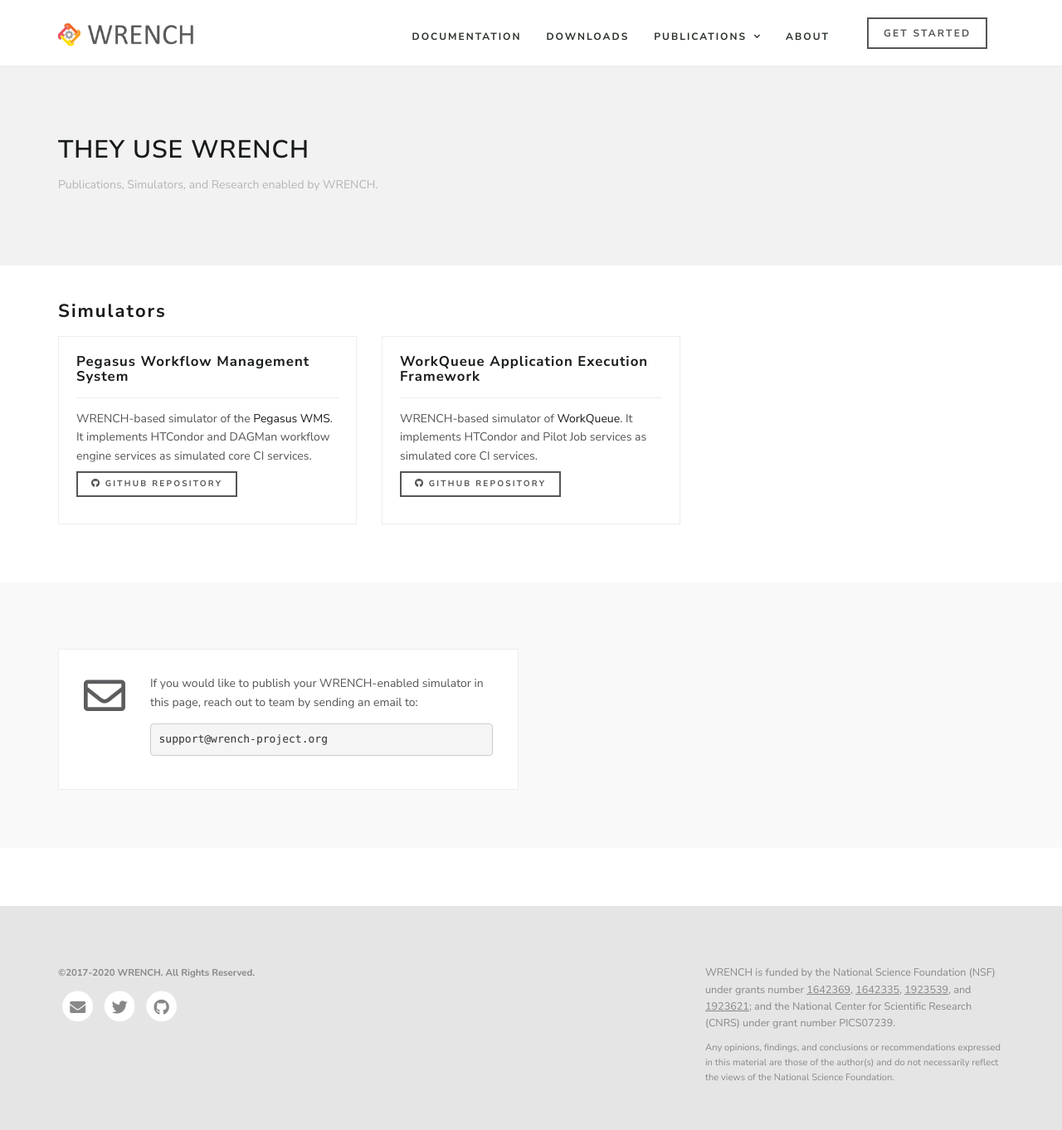
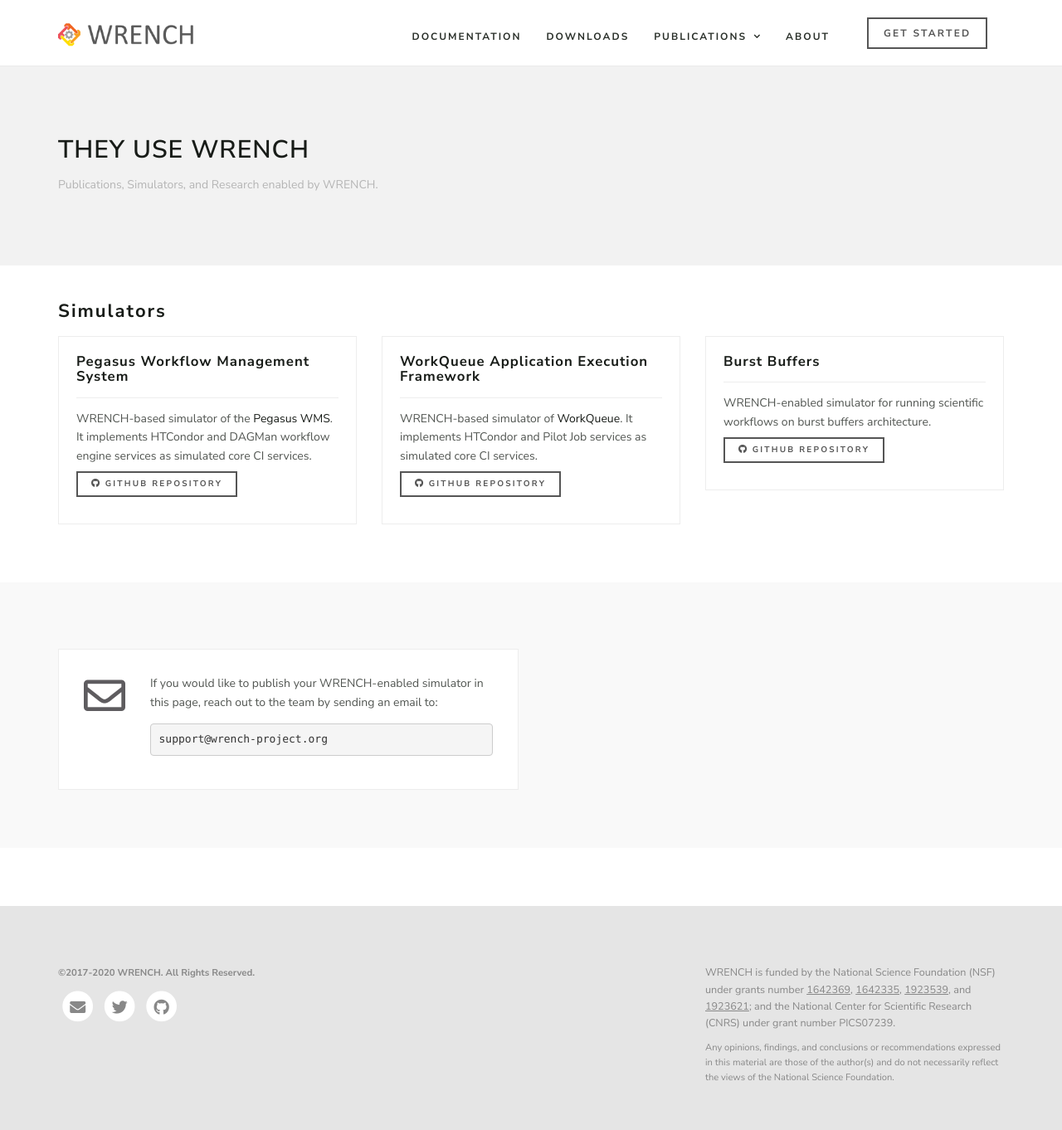
Before and after one commit to wrench-project/wrench-project.github.io, a Jekyll site: the page built from usages.html, in a window 1280 px wide. Shown: the whole page at 83% size. Built offline with Jekyll 4.4.1, drawn with Linux system fonts in a browser that asks for light colours; nearby versions of some CDN libraries.

Commit message:
updating list of simulators

```diff
--- /dev/null
+++ b/_data/usage.yml
@@ -0,0 +1,11 @@
+- name: 'Pegasus Workflow Management System'
+  description: 'WRENCH-based simulator of the <a href="https://pegasus.isi.edu" target="_blank">Pegasus WMS</a>. It implements HTCondor and DAGMan workflow engine services as simulated core CI services.'
+  url: 'https://github.com/wrench-project/pegasus'
+
+- name: 'WorkQueue Application Execution Framework'
+  description: 'WRENCH-based simulator of <a href="https://ccl.cse.nd.edu/software/workqueue/" target="_blank">WorkQueue</a>. It implements HTCondor and Pilot Job services as simulated core CI services.'
+  url: 'https://github.com/wrench-project/workqueue'
+
+- name: 'Burst Buffers'
+  description: 'WRENCH-enabled simulator for running scientific workflows on burst buffers architecture.'
+  url: 'https://github.com/lpottier/workflow-io-bb'
--- a/usages.md
+++ b/usages.html
@@ -28,44 +28,30 @@
     <div class="container">
         <div class="row">
             <div class="col-lg-12 col-md-12 col-sm-12 col-xs-12">
-              <h2>Simulators</h2>
+                <h2>Simulators</h2>
             </div>
         </div>
         <div class="row">
+            {% if site.data.usage.size > 0 %}
+            {% for n in site.data.usage %}
             <div class="col-lg-4 col-md-4 col-sm-4 col-xs-4">
                 <div class="plan-block" style="padding: 1.5em">
                     <div class="plan-header">
-                        <h3>Pegasus Workflow Management System</h3>
+                        <h3>{{ n.name }}</h3>
                     </div>
                     <div class="plan-content">
-                        <p>WRENCH-based simulator of the <a href="https://pegasus.isi.edu" target="_blank">Pegasus WMS</a>.
-                           It implements HTCondor and DAGMan workflow engine services as simulated core CI services.
-                        </p>
+                        <p>{{ n.description }}</p>
                         <p>
-                            <a href="https://github.com/wrench-project/pegasus" target="_blank" class="btn btn-default btn-xs">
+                            <a href="{{ n.url }}" target="_blank"
+                               class="btn btn-default btn-xs">
                                 <i class="fab fa-github"></i> GitHub Repository
                             </a>
                         </p>
                     </div>
                 </div>
             </div>
-            <div class="col-lg-4 col-md-4 col-sm-4 col-xs-4">
-                <div class="plan-block" style="padding: 1.5em">
-                    <div class="plan-header">
-                        <h3>WorkQueue Application Execution Framework</h3>
-                    </div>
-                    <div class="plan-content">
-                        <p>WRENCH-based simulator of <a href="https://ccl.cse.nd.edu/software/workqueue/" target="_blank">WorkQueue</a>.
-                           It implements HTCondor and Pilot Job services as simulated core CI services.
-                        </p>
-                        <p>
-                            <a href="https://github.com/wrench-project/workqueue" target="_blank" class="btn btn-default btn-xs">
-                                <i class="fab fa-github"></i> GitHub Repository
-                            </a>
-                        </p>
-                    </div>
-                </div>
-            </div>
+            {% endfor %}
+            {% endif %}
         </div>
     </div>
 </div>
@@ -80,7 +66,7 @@
                     </a>
                     <div class="feature-content">
                         <p style="margin-bottom: 1em">If you would like to publish your WRENCH-enabled simulator
-                        in this page, reach out to team by sending an email to:</p>
+                            in this page, reach out to the team by sending an email to:</p>
                         <pre>support@wrench-project.org</pre>
                     </div>
                 </div>
```
